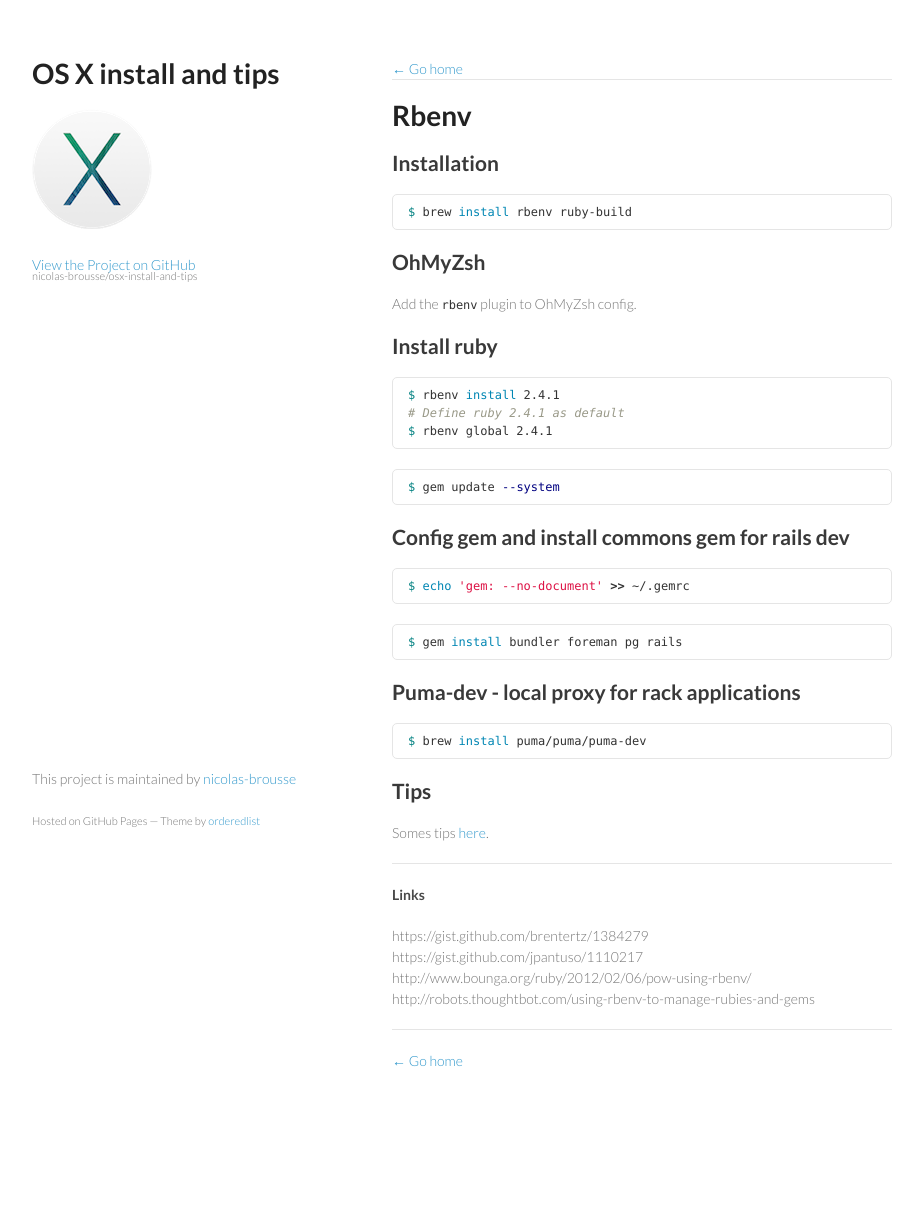
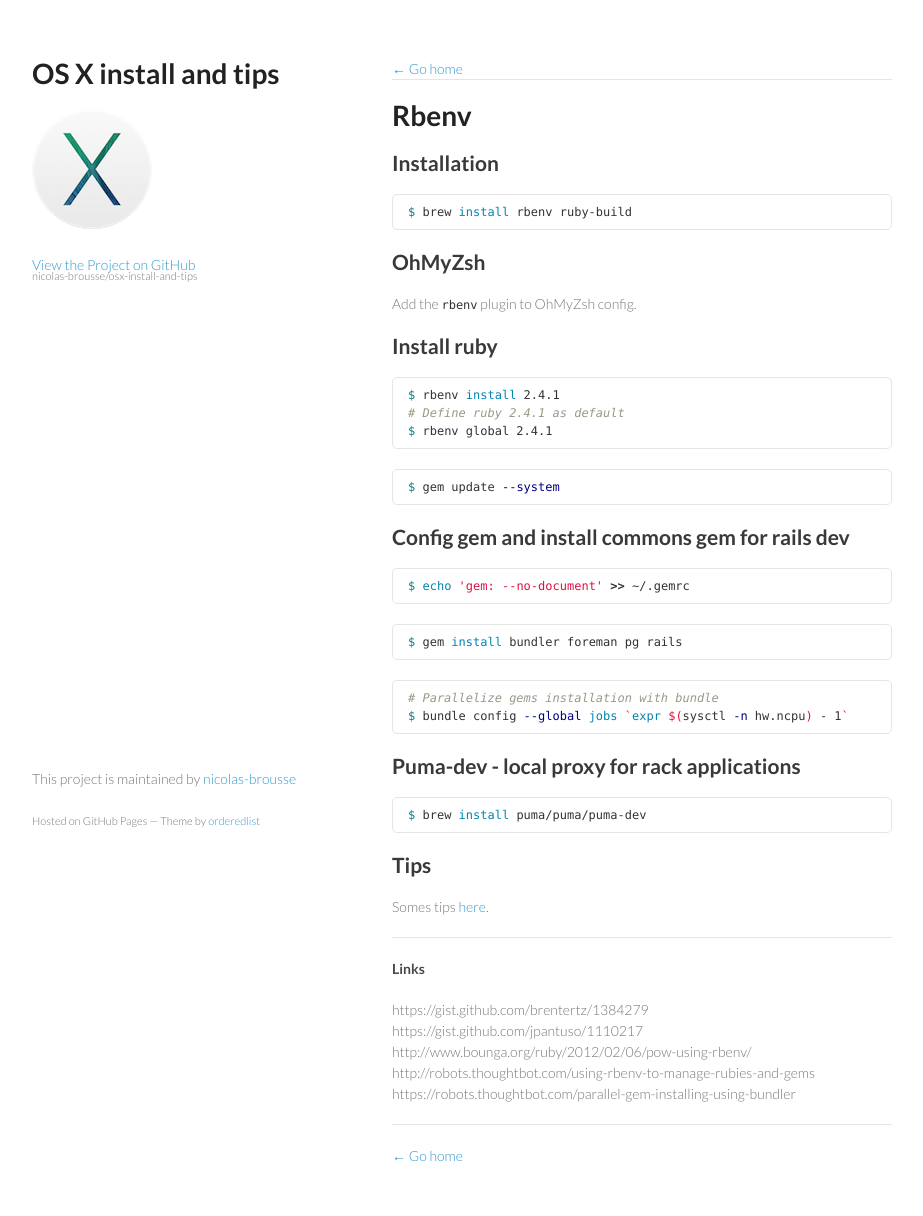
Before and after one commit to nicolas-brousse/osx-install-and-tips, a Jekyll site: the page built from pages/installation/rbenv.md, in a window 1280 px wide. Shown: the whole page, without its empty margins (178-1101 px from the left). Built offline with Jekyll 4.4.1, drawn with Linux system fonts in a browser that asks for light colours; before the commit the page ends 1121 px from its top, so only the background shows below that.

Commit message:
Improve Bundler configuration

````diff
--- a/pages/installation/rbenv.md
+++ b/pages/installation/rbenv.md
@@ -35,6 +35,11 @@
 $ gem install bundler foreman pg rails
 ```
 
+```bash
+# Parallelize gems installation with bundle
+$ bundle config --global jobs `expr $(sysctl -n hw.ncpu) - 1`
+```
+
 ## Puma-dev - local proxy for rack applications
 
 ```bash
@@ -53,3 +58,4 @@
 https://gist.github.com/jpantuso/1110217
 http://www.bounga.org/ruby/2012/02/06/pow-using-rbenv/
 http://robots.thoughtbot.com/using-rbenv-to-manage-rubies-and-gems
+https://robots.thoughtbot.com/parallel-gem-installing-using-bundler
````
